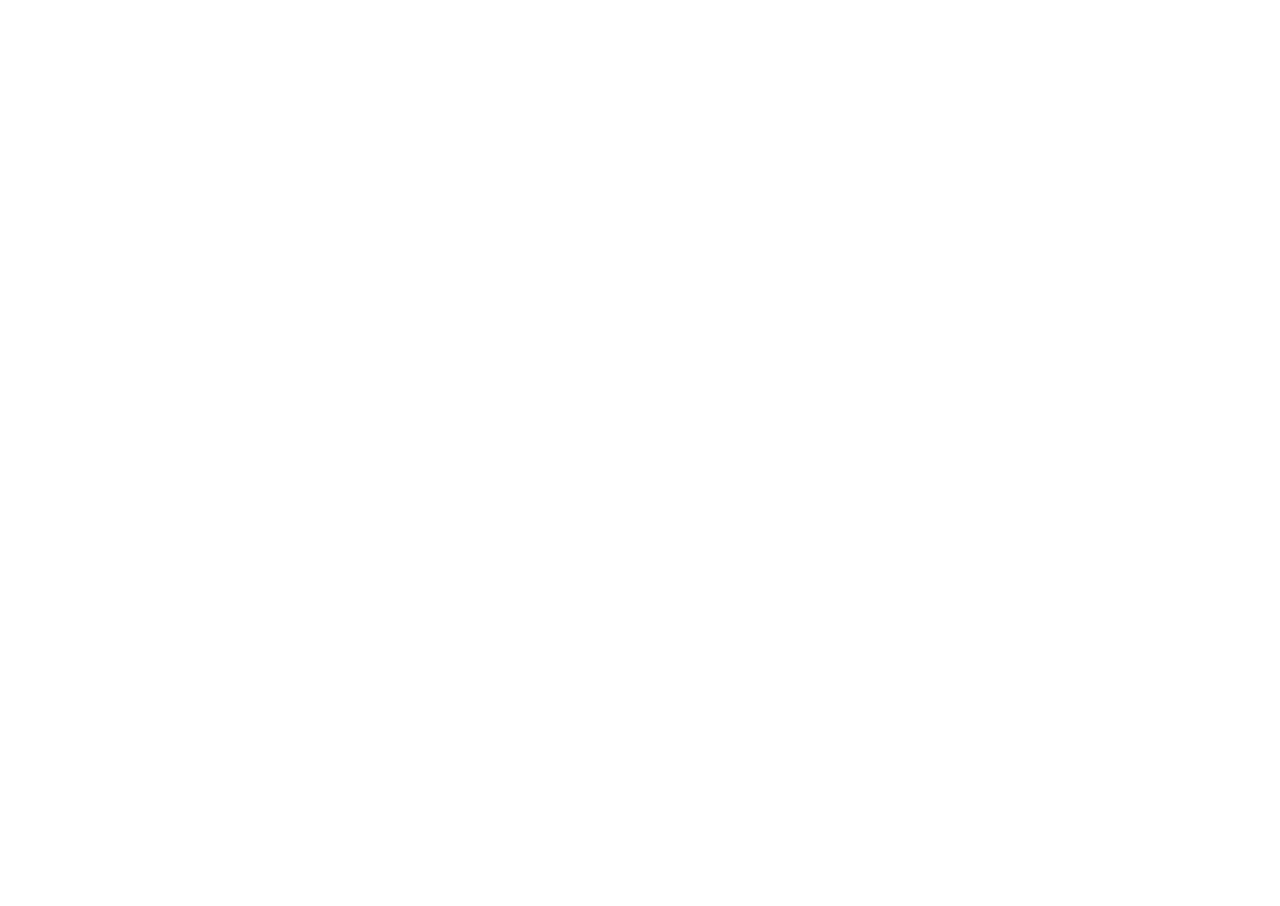
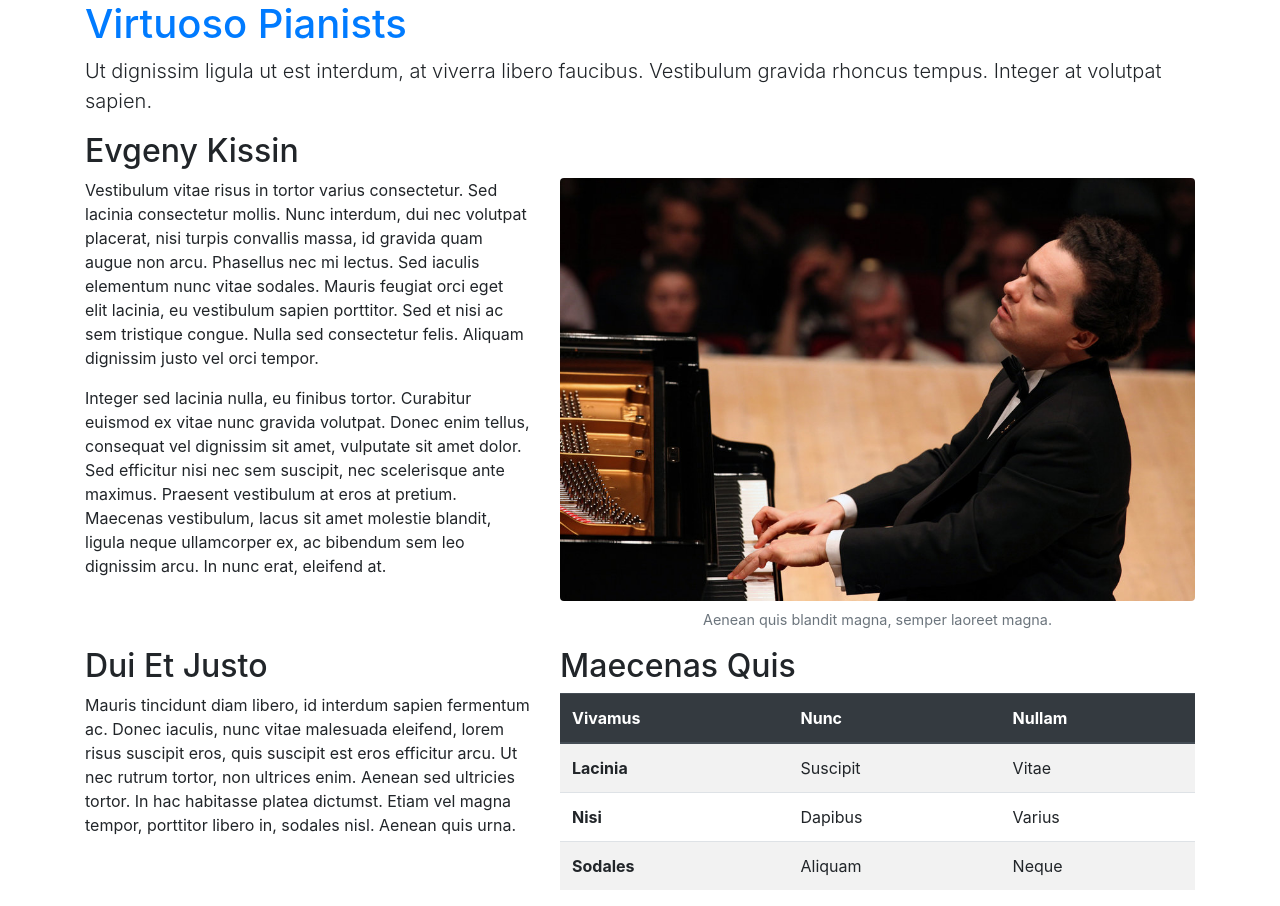
Before and after one commit to itsjeevan/bootstrap-mockup, a plain HTML site: page evgeny.html in a window 1280 px wide. Before the commit the page ends 800 px from the top, so only its background shows below. Drawn offline with nearby package versions, Linux system fonts and the light colour scheme.

Commit message:
Added content and images

```diff
--- a/evgeny.html
+++ b/evgeny.html
@@ -0,0 +1,89 @@
+<!doctype html>
+
+<html lang="en">
+
+    <head>
+        <title>Evgeny Kissin - Virtuoso Pianists</title>
+        <meta charset="utf-8">
+        <meta name="viewport" content="width=device-width, initial-scale=1, shrink-to-fit=no">
+        <link rel="stylesheet" href="https://stackpath.bootstrapcdn.com/bootstrap/4.3.1/css/bootstrap.min.css" integrity="sha384-ggOyR0iXCbMQv3Xipma34MD+dH/1fQ784/j6cY/iJTQUOhcWr7x9JvoRxT2MZw1T" crossorigin="anonymous">
+        <link rel="stylesheet" href="css/custom.css">
+    </head>
+
+    <body>
+
+        <div class="container">
+
+            <h1><a href="index.html">Virtuoso Pianists</a></h1>
+            <p class="lead">Ut dignissim ligula ut est interdum, at viverra libero faucibus. Vestibulum gravida rhoncus tempus. Integer at volutpat sapien.</p>
+
+            <h2>Evgeny Kissin</h2>
+
+
+            <div class="row">
+
+                <div class="col-lg-5">
+                    <p>Vestibulum vitae risus in tortor varius consectetur. Sed lacinia consectetur mollis. Nunc interdum, dui nec volutpat placerat, nisi turpis convallis massa, id gravida quam augue non arcu. Phasellus nec mi lectus. Sed iaculis elementum nunc vitae sodales. Mauris feugiat orci eget elit lacinia, eu vestibulum sapien porttitor. Sed et nisi ac sem tristique congue. Nulla sed consectetur felis. Aliquam dignissim justo vel orci tempor.</p>
+                    <p>Integer sed lacinia nulla, eu finibus tortor. Curabitur euismod ex vitae nunc gravida volutpat. Donec enim tellus, consequat vel dignissim sit amet, vulputate sit amet dolor. Sed efficitur nisi nec sem suscipit, nec scelerisque ante maximus. Praesent vestibulum at eros at pretium. Maecenas vestibulum, lacus sit amet molestie blandit, ligula neque ullamcorper ex, ac bibendum sem leo dignissim arcu. In nunc erat, eleifend at.</p>
+                </div>
+
+
+                <div class="col-lg-7">
+                    <figure class="figure">
+                        <img src="images/evgeny_main.jpg" class="figure-img img-fluid rounded" alt="...">
+                        <figcaption class="figure-caption text-center">Aenean quis blandit magna, semper laoreet magna.</figcaption>
+                      </figure>
+                </div>
+            </div>
+
+            <div class="row">
+
+                <div class="col-md-5">
+                    <h2>Dui Et Justo</h2>
+                    <p>Mauris tincidunt diam libero, id interdum sapien fermentum ac. Donec iaculis, nunc vitae malesuada eleifend, lorem risus suscipit eros, quis suscipit est eros efficitur arcu. Ut nec rutrum tortor, non ultrices enim. Aenean sed ultricies tortor. In hac habitasse platea dictumst. Etiam vel magna tempor, porttitor libero in, sodales nisl. Aenean quis urna.</p>
+                </div>
+
+                <div class="col-md-7">
+                    <h2>Maecenas Quis</h2>
+
+                    <table class="table table-striped">
+                        <thead class="thead-dark">
+                            <tr>
+                                <th scope="col">Vivamus</th>
+                                <th scope="col">Nunc</th>
+                                <th scope="col">Nullam</th>
+                            </tr>
+                        </thead>
+                        <tbody>
+                            <tr>
+                                <th scope="row">Lacinia</th>
+                                <td>Suscipit</td>
+                                <td>Vitae</td>
+                            </tr>
+                            <tr>
+                                <th scope="row">Nisi</th>
+                                <td>Dapibus</td>
+                                <td>Varius</td>
+                            </tr>
+                            <tr>
+                                <th scope="row">Sodales</th>
+                                <td>Aliquam</td>
+                                <td>Neque</td>
+                            </tr>
+                        </tbody>
+                    </table>
+
+
+                </div>
+
+            </div>
+
+
+        </div>
+
+        <script src="https://code.jquery.com/jquery-3.3.1.slim.min.js" integrity="sha384-q8i/X+965DzO0rT7abK41JStQIAqVgRVzpbzo5smXKp4YfRvH+8abtTE1Pi6jizo" crossorigin="anonymous"></script>
+        <script src="https://cdnjs.cloudflare.com/ajax/libs/popper.js/1.14.7/umd/popper.min.js" integrity="sha384-UO2eT0CpHqdSJQ6hJty5KVphtPhzWj9WO1clHTMGa3JDZwrnQq4sF86dIHNDz0W1" crossorigin="anonymous"></script>
+        <script src="https://stackpath.bootstrapcdn.com/bootstrap/4.3.1/js/bootstrap.min.js" integrity="sha384-JjSmVgyd0p3pXB1rRibZUAYoIIy6OrQ6VrjIEaFf/nJGzIxFDsf4x0xIM+B07jRM" crossorigin="anonymous"></script>
+
+    </body>
+</html>
```
Also changed, not shown: valentina.html (+1 -2 lines), images/evgeny_main.jpg (added).
